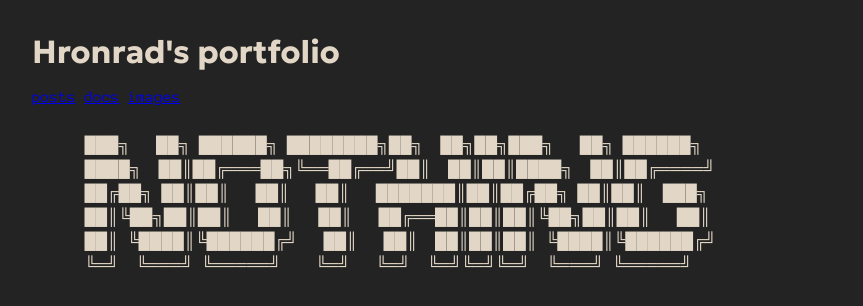
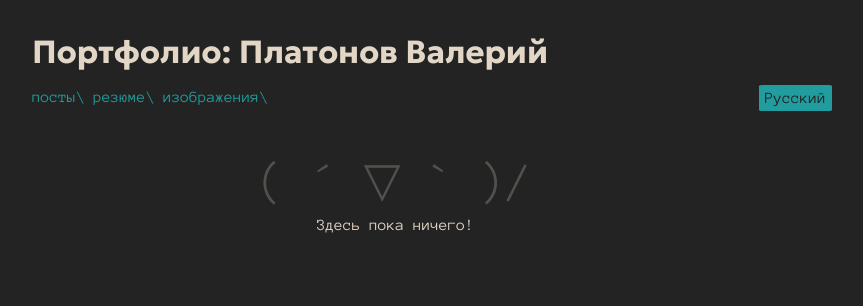
Before and after one commit to ShinkoWhat/hronrad-site, a plain HTML site: page index.html in a window 1280 px wide. Shown: the whole page, without its empty margins (208-1071 px from the left). Drawn offline with Linux system fonts and the light colour scheme.

Commit message:
feat: switch language, resume uploaded

```diff
--- a/index.html
+++ b/index.html
@@ -11,25 +11,49 @@
   <link href="https://fonts.googleapis.com/css2?family=Anonymous+Pro:ital,wght@0,400;0,700;1,400;1,700&family=Geologica:wght@100..900&display=swap" rel="stylesheet">
   <link rel="stylesheet" href="style.css">
 </head>
-<body>
+<body lang = "ru">
   <header>
-    <h1>Hronrad's portfolio</h1>
-    <nav>
-      <a class="link" href="/posts/">posts</a>
-      <a class="link" href="/docs/">docs</a>
-      <a class="link" href="/images">images</a>
-    </nav>
+    <h1>
+      <span lang="en">Portfolio: Platonov Valeriy</span>
+      <span lang="ru">Портфолио: Платонов Валерий</span>
+    </h1>
+    <div class="navHorizontalContainer">
+      <div class="navLeft">
+        <nav class="navHorizontalBox">
+          <a class="link" href="/posts/">
+            <span lang="en">posts\</span>
+            <span lang="ru">посты\</span>
+          </a>
+          <a class="link" href="/docs/platonovvaleriy_resume.pdf">
+            <span lang="en">resume\</span>
+            <span lang="ru">резюме\</span>
+          </a>
+          <a class="link" href="/images">
+            <span lang="en">images\</span>
+            <span lang="ru">изображения\</span>
+          </a>
+        </nav>
+      </div>
+      <div class="navRight">
+        <button id="lang-switch" class="lang-switch">
+          <span lang="en">English</span>
+          <span lang="ru">Русский</span>
+        </button>
+      </div>
+    </div>
   </header>
   <main>
-    <div class="ascii-art">
-      ███╗   ██╗ ██████╗ ████████╗██╗  ██╗██╗███╗   ██╗ ██████╗
-      ████╗  ██║██╔═══██╗╚══██╔══╝██║  ██║██║████╗  ██║██╔════╝
-      ██╔██╗ ██║██║   ██║   ██║   ███████║██║██╔██╗ ██║██║  ███╗
-      ██║╚██╗██║██║   ██║   ██║   ██╔══██║██║██║╚██╗██║██║   ██║
-      ██║ ╚████║╚██████╔╝   ██║   ██║  ██║██║██║ ╚████║╚██████╔╝
-      ╚═╝  ╚═══╝ ╚═════╝    ╚═╝   ╚═╝  ╚═╝╚═╝╚═╝  ╚═══╝ ╚═════╝
+    <div class="emptyFieldContainer">
+      <div class="asciiArtContainer">
+        <div class="ascii-art">
+        ( ´ ▽ ` )/
+        </div>
+      </div>
+      <span lang="en">Nothing here yet!</span>
+      <span lang="ru">Здесь пока ничего!</span>
     </div>
   </main>
   <footer></footer>
+  <script src="main.js"></script>
 </body>
 </html>
--- a/main.js
+++ b/main.js
@@ -0,0 +1,11 @@
+const selector = document.querySelector('.lang-switch');
+const languages = ['ru', 'en'];
+
+var currLang = languages.indexOf(document.body.lang);
+
+selector.addEventListener('click', () =>
+  {
+    currLang = ++currLang % languages.length;
+    document.body.lang = languages[currLang];
+  }
+)
--- a/style.css
+++ b/style.css
@@ -7,13 +7,40 @@ html
   --bgcolor:#222322;
   --fontcolor:#e2d6c6;
   --hovercolor:#e8634b;
+  --linkcolor: #219c9f;
   font-family: "Anonymous Pro";
+
+  .link {
+    color: var(--linkcolor);
+    text-decoration: none;
+  }
+
+  .lang-switch {
+    background: var(--linkcolor);
+    border: none;
+    border-radius: 5%;
+    font: inherit;
+    color: var(--bgcolor);
+    cursor: pointer;
+    outline: inherit;
+  }
+}
+
+body:lang(ru) *:not(:lang(ru)),
+body:lang(en) *:not(:lang(en)) {
+  display: none;
 }
 
 @media (hover:hover) {
   .link:hover {
     color:var(--hovercolor);
     transition-duration: 0.25s;
+  }
+
+  .ascii-art:hover {
+    color:var(--hovercolor);
+    opacity: 1;
+    transition-duration: 1s;
   }
 }
 
@@ -47,6 +74,35 @@ body {
   background:var(--bgcolor);
 }
 
+select {
+  border:0;
+}
+
 .ascii-art {
-  white-space: pre;
+  white-space: nowrap;
+  font-size: 48px;
+  opacity: 0.25;
 }
+
+.navLeft {
+  display: inline-block;
+}
+
+.navRight {
+  float: right;
+}
+
+.asciiArtContainer {
+  display: flex;
+  flex-direction: row;
+  align-items: center;
+  justify-content: center;
+  margin-top: 60px;
+  margin-bottom: 20px;
+}
+
+.emptyFieldContainer {
+  align-content: center;
+  justify-content: center;
+  text-align: center;
+}
```
Also changed, not shown: 1 other file.
